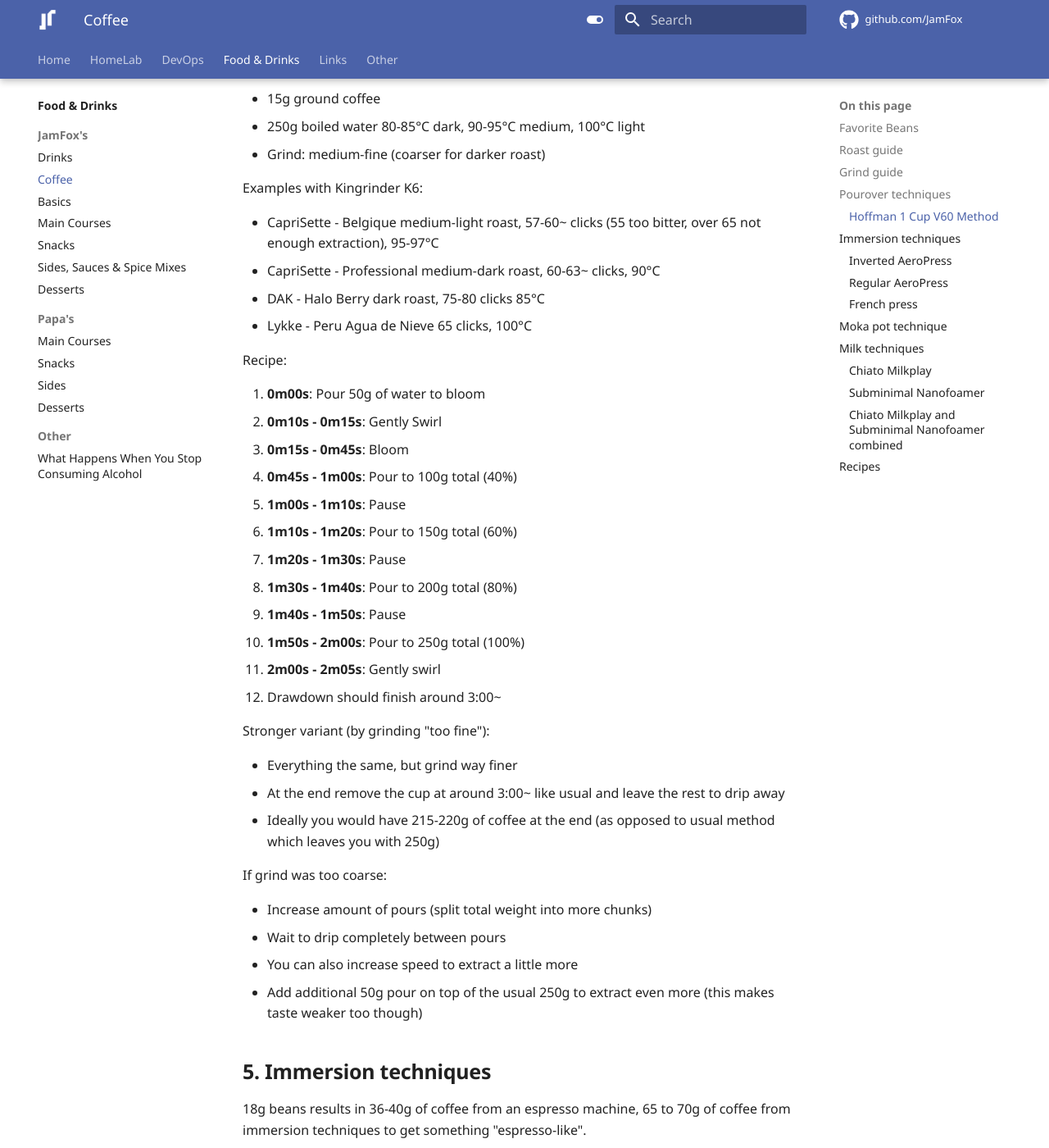
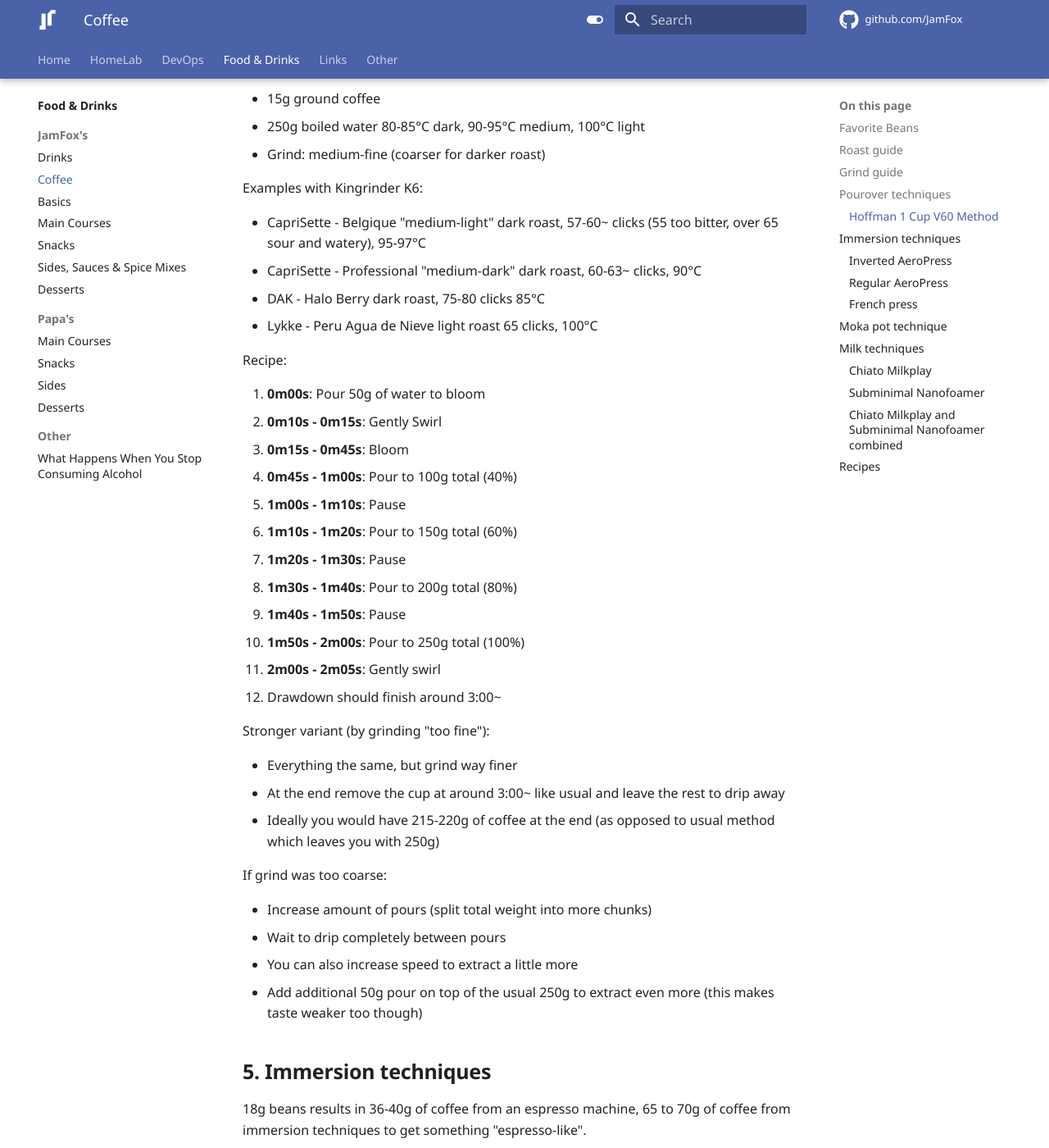
Before and after one commit to JamFox/docs.jamfox.dev, an MkDocs documentation site: the page built from docs/content/food/coffee.md, in a window 1280 px wide and 1400 px high, scrolled down 1922 px. Shown: the whole window at 82% size. Built offline with MkDocs 1.6.1 and Material for MkDocs 9.7.7, drawn with Linux system fonts in a browser that asks for light colours; plug-ins that fetch from the network failed and are left out; comment, search, counter and statistics services are not loaded; some of the changed text lies outside the part shown.

Commit message:
more notes

```diff
--- a/docs/content/food/coffee.md
+++ b/docs/content/food/coffee.md
@@ -52,10 +52,10 @@ From: [A Better 1 Cup V60 Technique](https://youtu.be/1oB1oDrDkHM) - James Hoffm
 
 Examples with Kingrinder K6:
 
-- CapriSette - Belgique medium-light roast, 57-60~ clicks (55 too bitter, over 65 not enough extraction), 95-97°C
-- CapriSette - Professional medium-dark roast, 60-63~ clicks, 90°C
+- CapriSette - Belgique "medium-light" dark roast, 57-60~ clicks (55 too bitter, over 65 sour and watery), 95-97°C
+- CapriSette - Professional "medium-dark" dark roast, 60-63~ clicks, 90°C
 - DAK - Halo Berry dark roast, 75-80 clicks 85°C
-- Lykke - Peru Agua de Nieve 65 clicks, 100°C
+- Lykke - Peru Agua de Nieve light roast 65 clicks, 100°C
 
 Recipe:
 
@@ -93,14 +93,16 @@ If grind was too coarse:
 
 Inverted method for "espresso-like", more stronger taste. This results in a more uniform taste compared to regular AeroPress method which underextracts in the beginning.
 
+**This recipe is made for dark and medium roasts**, light roast will come out sour even with more stirring and steeping time.
+
 Paper filter preferred, but metal or both together also work.
 
 Examples with Kingrinder K6:
 
-- CapriSette - Belgique medium-light roast:
-    - with metal filter: 39-40 clicks
-- CapriSette - Professional medium-dark roast:
-    - with metal filter: 42-43 clicks
+- CapriSette - Belgique "medium-light" dark roast:
+    - with metal filter: 45-50 clicks
+- CapriSette - Professional "medium-dark" dark roast:
+    - with metal filter: 45-50 clicks
 - DAK - Halo Berry dark roast:
     - with metal filter or paper filter only: 35 clicks (40 clicks too sour)
 
```
